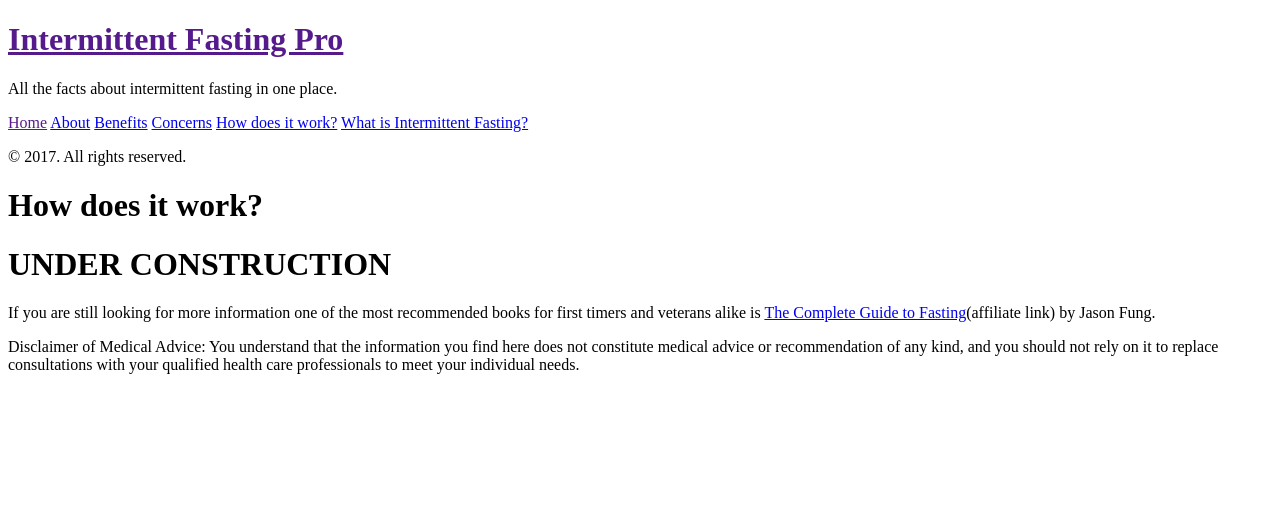
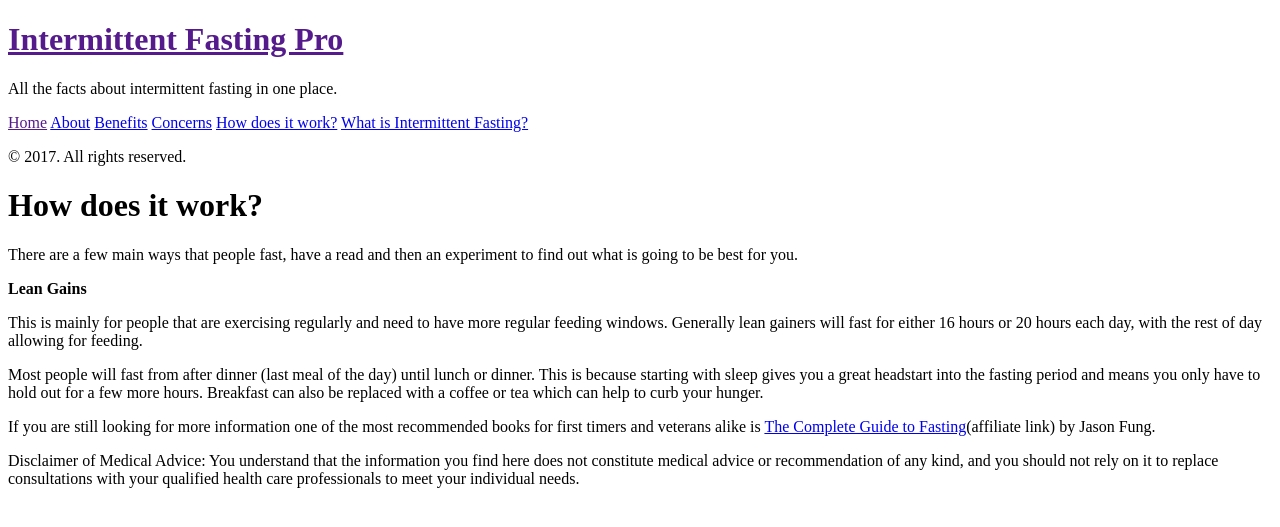
Before and after one commit to foopod/intermittentFasting, a Jekyll site: the page built from howto.md, in a window 1280 px wide. Shown: the top 527 px of the page. Built offline with Jekyll 4.4.1, drawn with Linux system fonts in a browser that asks for light colours.

Commit message:
Update howto.md

```diff
--- a/howto.md
+++ b/howto.md
@@ -3,7 +3,15 @@ layout: page
 title: How does it work?
 ---
 
-# UNDER CONSTRUCTION
+There are a few main ways that people fast, have a read and then an experiment to find out what is going to be best for you.
+
+**Lean Gains**
+
+This is mainly for people that are exercising regularly and need to have more regular feeding windows. Generally lean gainers will fast for either 16 hours or 20 hours each day, with the rest of day allowing for feeding.
+
+Most people will fast from after dinner (last meal of the day) until lunch or dinner. This is because starting with sleep gives you a great headstart into the fasting period and means you only have to hold out for a few more hours. Breakfast can also be replaced with a coffee or tea which can help to curb your hunger.
+
+
 
 If you are still looking for more information one of the most recommended books for first timers and veterans alike is [The Complete Guide to Fasting](http://amzn.to/2jSer7v)(affiliate link) by Jason Fung.
 
```
